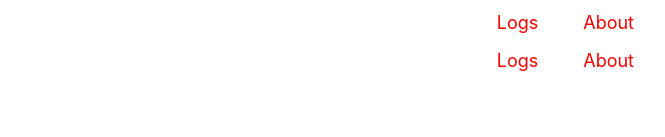
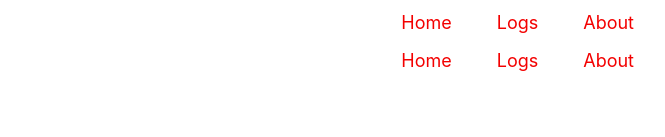
Before and after one commit to akshaypatil26/nextjs-blog, a Next.js app: page /newhome in a window 1280 px wide. Shown: the top 137 px of the page, without its empty margins (321-986 px from the left). Built offline with nearby package versions, Linux system fonts and the light colour scheme.

Commit message:
added link to home in navbar

```diff
--- a/components/navbar.js
+++ b/components/navbar.js
@@ -5,6 +5,9 @@ export default function Navbar() {
       <div className={styles.navcontainer}>
         <div className={styles.navbar}>
           {/* <h3>Navbar</h3> */}
+          <li>
+            <a href="/">Home</a>
+          </li>
           <li>
             <a href="/logs">Logs</a>
           </li>
```
